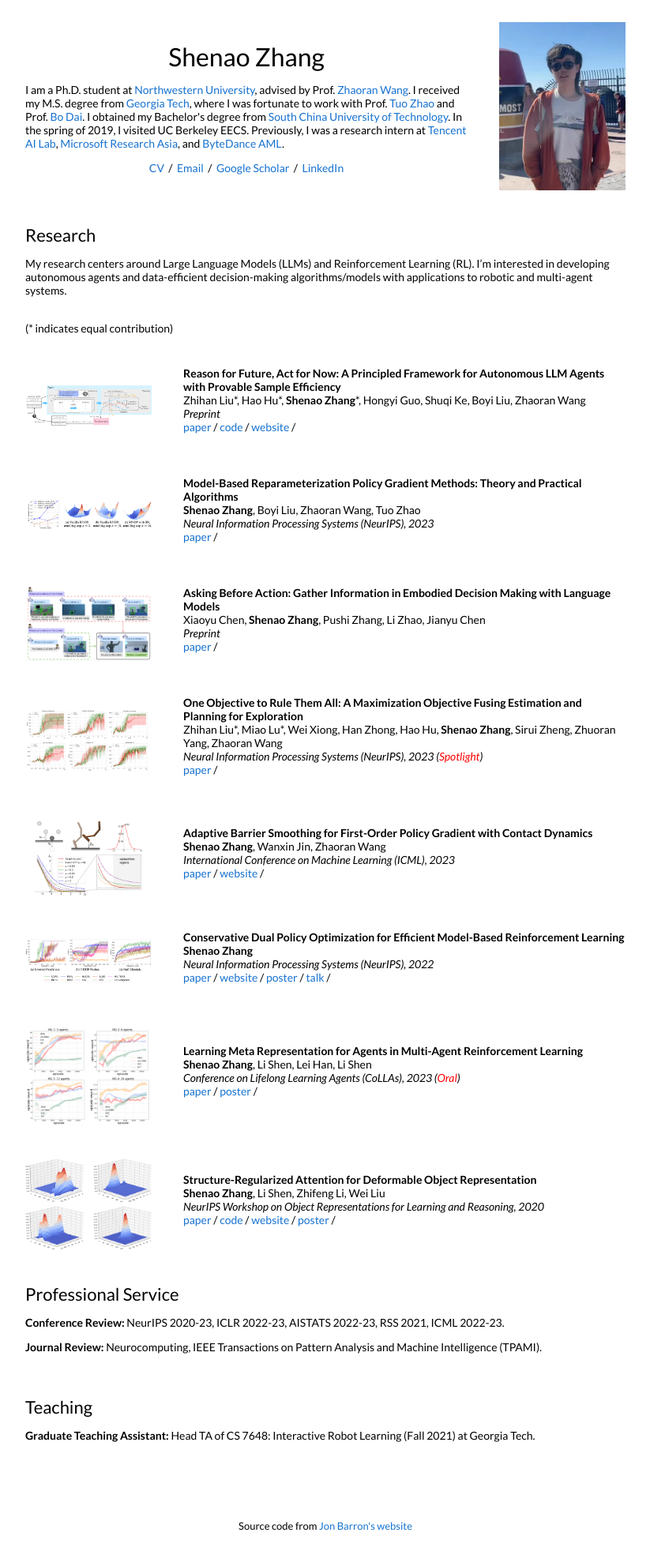
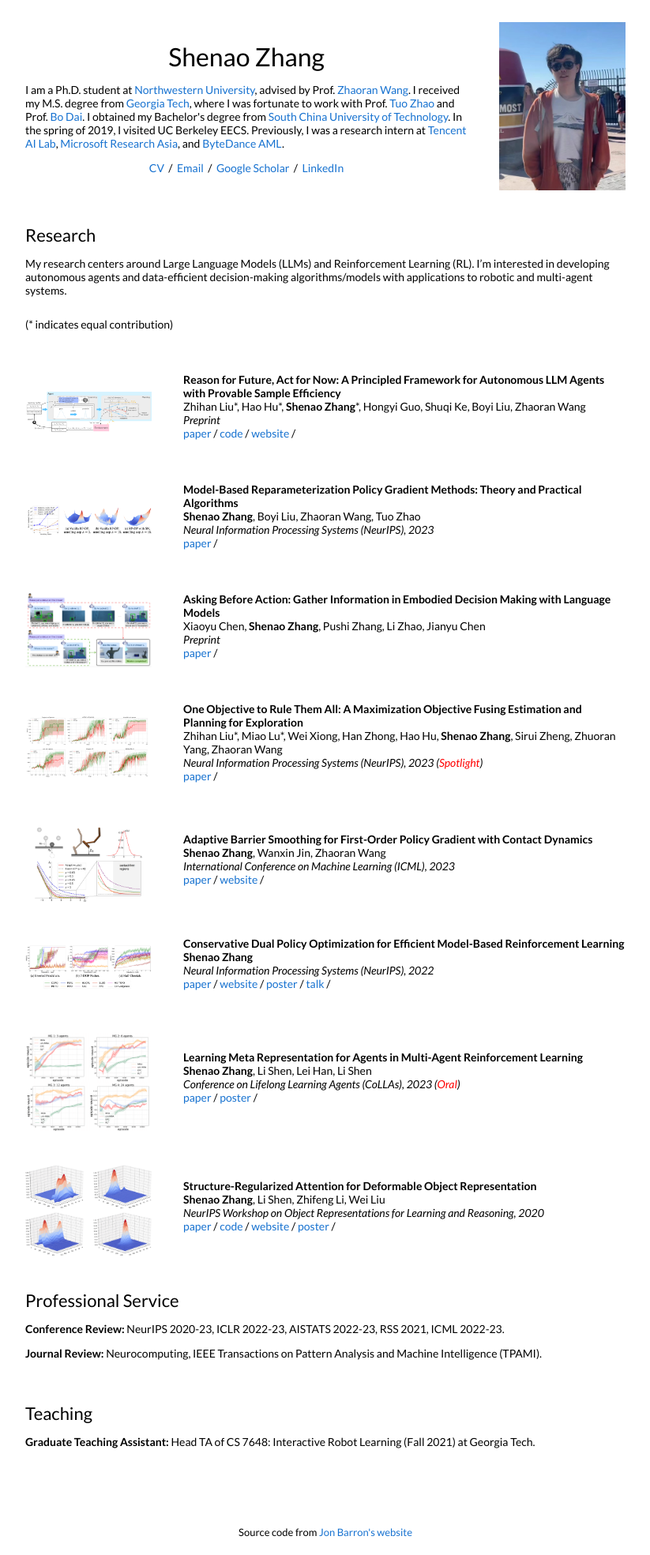
Before and after one commit to shenao-zhang/shenao-zhang.github.io, a Jekyll site: the page built from _posts/2023-09-01-rafa.markdown, in a window 1280 px wide. Shown: the whole page at 79% size, without its empty margins (228-1051 px from the left). Built offline with Jekyll 4.4.1, drawn with Linux system fonts in a browser that asks for light colours.

Commit message:
Update default.html

```diff
--- a/_layouts/default.html
+++ b/_layouts/default.html
@@ -58,7 +58,13 @@
               <p>
                 My research centers around Large Language Models (LLMs) and Reinforcement Learning (RL). I’m interested in developing autonomous agents and data-efficient decision-making algorithms/models with applications to robotic and multi-agent systems.
               </p>
-                            <br> (* indicates equal contribution)
+              <style>
+  .specific-line {
+    line-height: 1; /* Adjust the line height to reduce space */
+  }
+</style>
+<p class="specific-line"><br> (* indicates equal contribution)
+  </p>
             </td>
           </tr>
         </table>
```
